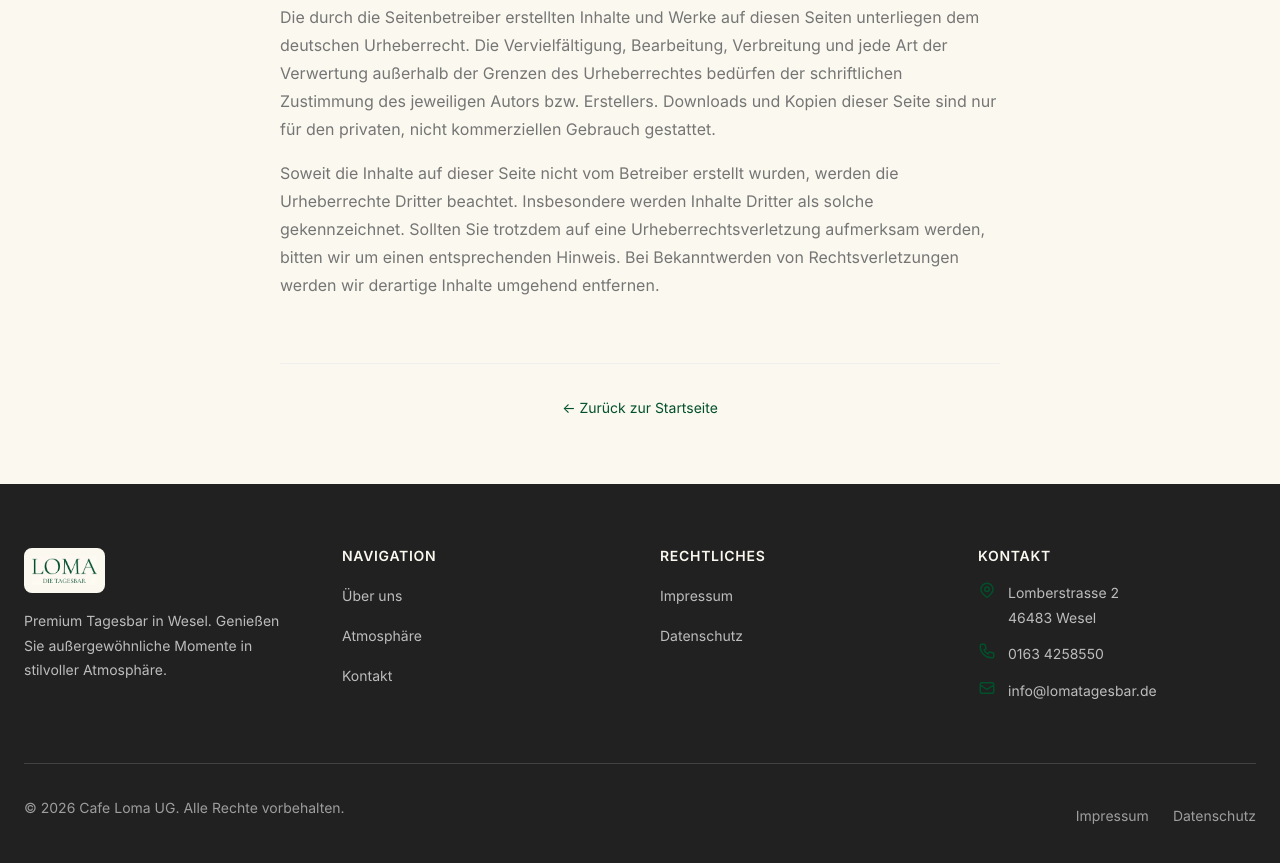
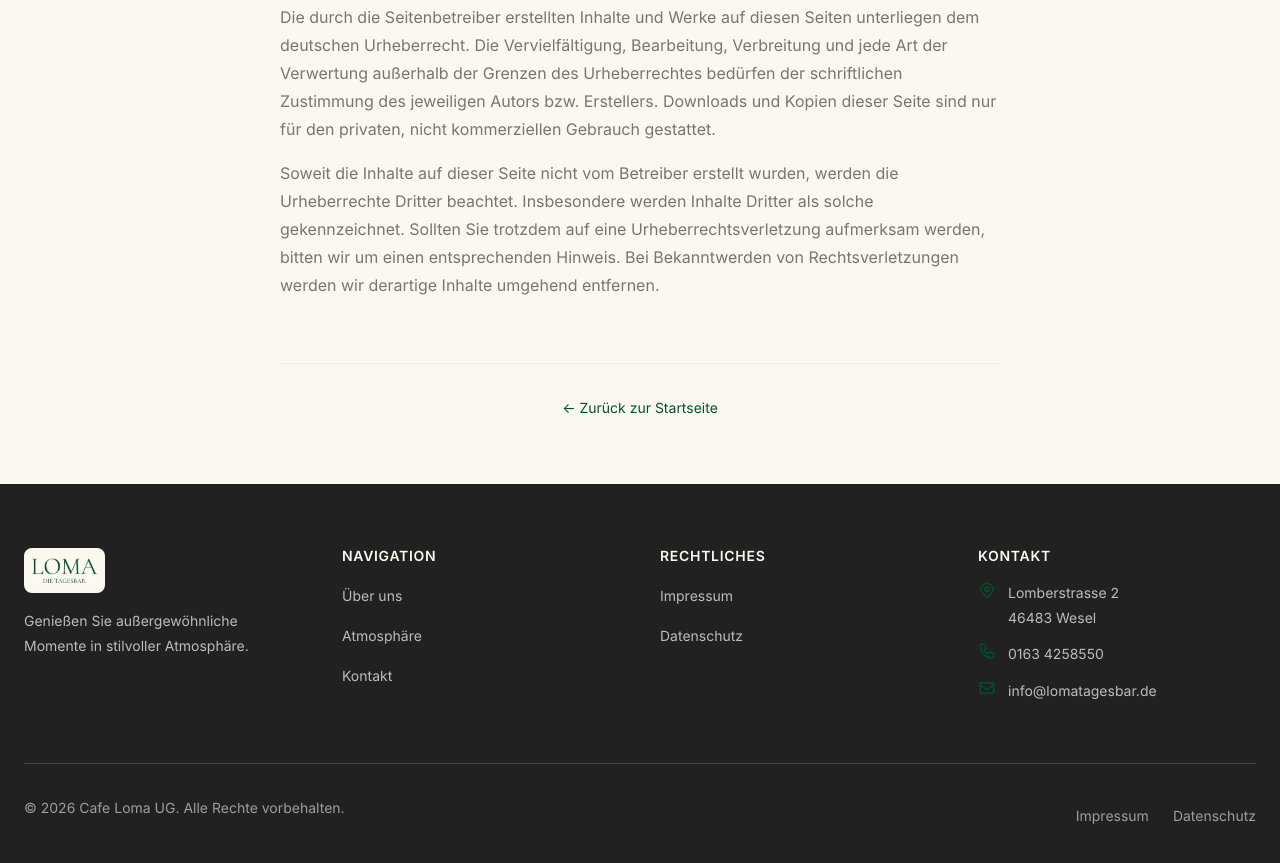
Before and after one commit to loma1223/lomaweb, a plain HTML site: page impressum.html in a window 1280 px wide. Shown: the part 2244-3107 px from the top of the page. Drawn offline with Linux system fonts and the light colour scheme.

Commit message:
Footer in impressum.html aktualisiert

```diff
--- a/impressum.html
+++ b/impressum.html
@@ -209,7 +209,7 @@
         <div class="footer__brand">
           <img src="images/logo.jpeg" alt="Cafe Loma" class="footer__logo-img">
           <p class="footer__tagline">
-            Premium Tagesbar in Wesel. Genießen Sie außergewöhnliche Momente in stilvoller Atmosphäre.
+            Genießen Sie außergewöhnliche Momente in stilvoller Atmosphäre.
           </p>
         </div>
 
```
